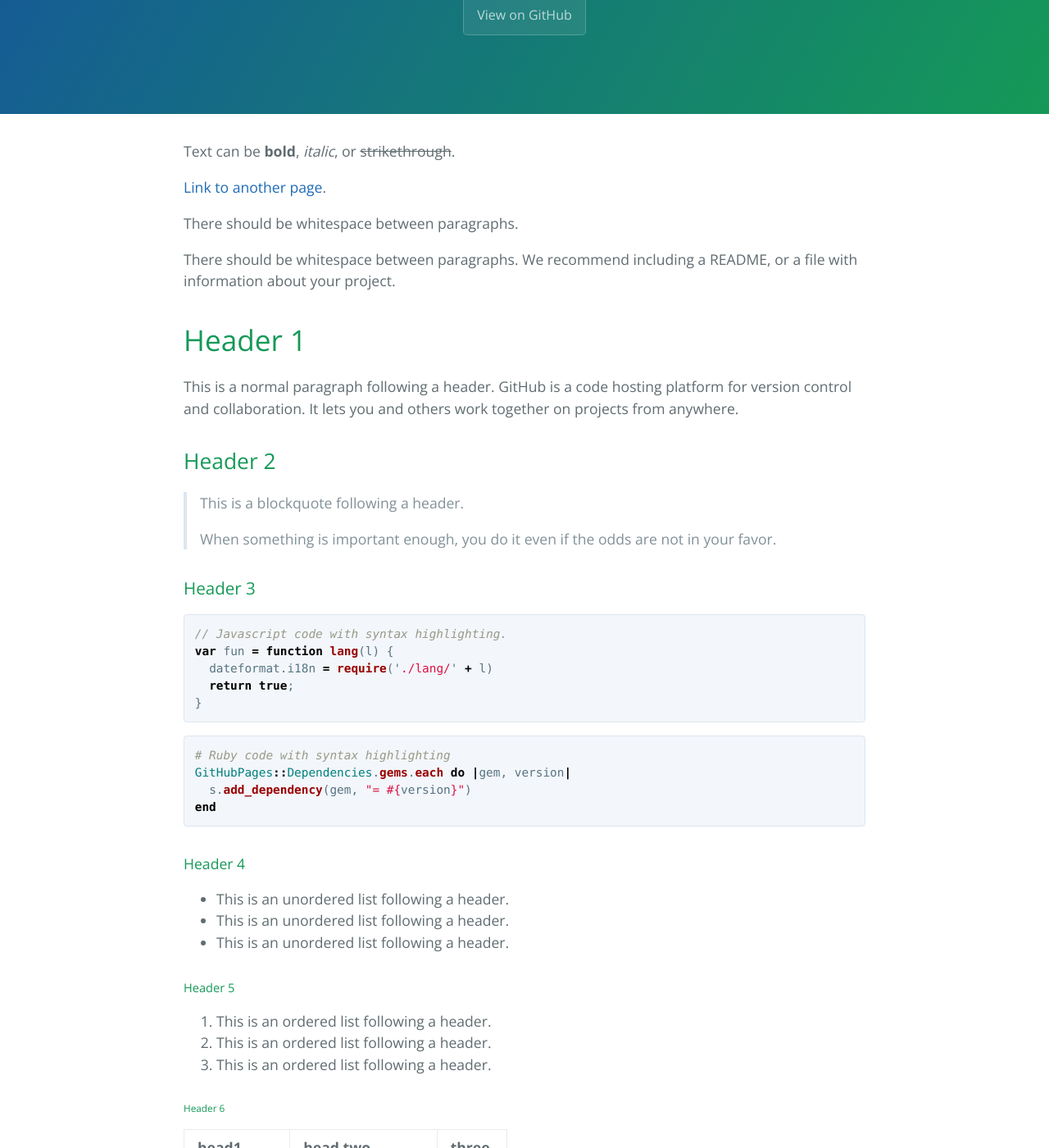
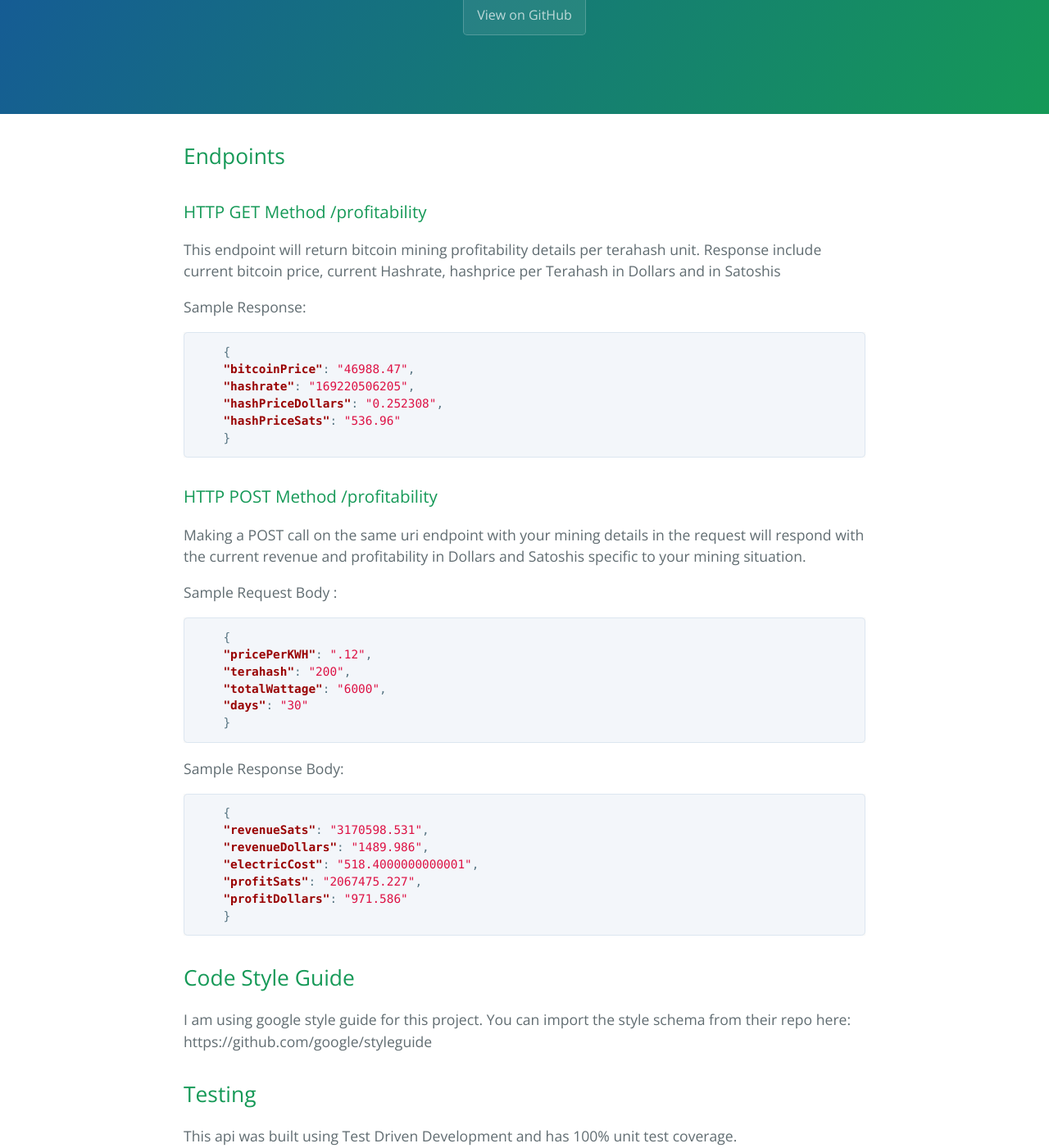
Before and after one commit to aaroncj1/btcmininginfo, a Jekyll site: the page built from docs/index.md, in a window 1280 px wide and 1400 px high, scrolled down 197 px. Shown: the whole window at 82% size. Built offline with Jekyll 4.4.1, drawn with Linux system fonts in a browser that asks for light colours; the repository's description, which GitHub fills in, is left out; our own code applies the rules of GitHub Pages for plain Markdown files; some of the changed text lies outside the part shown.

Commit message:
updated readme and page

````diff
--- a/docs/index.md
+++ b/docs/index.md
@@ -2,122 +2,53 @@
 layout: default
 ---
 
-Text can be **bold**, _italic_, or ~~strikethrough~~.
 
-[Link to another page](./another-page.html).
+## Endpoints
+### HTTP GET Method /profitability
+This endpoint will return bitcoin mining profitability details per terahash unit. Response include current bitcoin price, current Hashrate, hashprice per Terahash in Dollars and in Satoshis
 
-There should be whitespace between paragraphs.
+Sample Response:
 
-There should be whitespace between paragraphs. We recommend including a README, or a file with information about your project.
-
-# Header 1
-
-This is a normal paragraph following a header. GitHub is a code hosting platform for version control and collaboration. It lets you and others work together on projects from anywhere.
-
-## Header 2
-
-> This is a blockquote following a header.
->
-> When something is important enough, you do it even if the odds are not in your favor.
-
-### Header 3
-
-```js
-// Javascript code with syntax highlighting.
-var fun = function lang(l) {
-  dateformat.i18n = require('./lang/' + l)
-  return true;
-}
+```json
+    {
+    "bitcoinPrice": "46988.47",
+    "hashrate": "169220506205",
+    "hashPriceDollars": "0.252308",
+    "hashPriceSats": "536.96"
+    }
 ```
 
-```ruby
-# Ruby code with syntax highlighting
-GitHubPages::Dependencies.gems.each do |gem, version|
-  s.add_dependency(gem, "= #{version}")
-end
+### HTTP POST Method /profitability
+Making a POST call on the same uri endpoint with your mining details in the request will respond with the current revenue and profitability in Dollars and Satoshis specific to your mining situation.
+
+Sample Request Body :
+
+```json
+    {
+    "pricePerKWH": ".12",
+    "terahash": "200",
+    "totalWattage": "6000",
+    "days": "30"
+    }
 ```
 
-#### Header 4
+Sample Response Body:
 
-*   This is an unordered list following a header.
-*   This is an unordered list following a header.
-*   This is an unordered list following a header.
-
-##### Header 5
-
-1.  This is an ordered list following a header.
-2.  This is an ordered list following a header.
-3.  This is an ordered list following a header.
-
-###### Header 6
-
-| head1        | head two          | three |
-|:-------------|:------------------|:------|
-| ok           | good swedish fish | nice  |
-| out of stock | good and plenty   | nice  |
-| ok           | good `oreos`      | hmm   |
-| ok           | good `zoute` drop | yumm  |
-
-### There's a horizontal rule below this.
-
-* * *
-
-### Here is an unordered list:
-
-*   Item foo
-*   Item bar
-*   Item baz
-*   Item zip
-
-### And an ordered list:
-
-1.  Item one
-1.  Item two
-1.  Item three
-1.  Item four
-
-### And a nested list:
-
-- level 1 item
-  - level 2 item
-  - level 2 item
-    - level 3 item
-    - level 3 item
-- level 1 item
-  - level 2 item
-  - level 2 item
-  - level 2 item
-- level 1 item
-  - level 2 item
-  - level 2 item
-- level 1 item
-
-### Small image
-
-![Octocat](https://github.githubassets.com/images/icons/emoji/octocat.png)
-
-### Large image
-
-![Branching](https://guides.github.com/activities/hello-world/branching.png)
-
-
-### Definition lists can be used with HTML syntax.
-
-<dl>
-<dt>Name</dt>
-<dd>Godzilla</dd>
-<dt>Born</dt>
-<dd>1952</dd>
-<dt>Birthplace</dt>
-<dd>Japan</dd>
-<dt>Color</dt>
-<dd>Green</dd>
-</dl>
-
-```
-Long, single-line code blocks should not wrap. They should horizontally scroll if they are too long. This line should be long enough to demonstrate this.
+```json
+    {
+    "revenueSats": "3170598.531",
+    "revenueDollars": "1489.986",
+    "electricCost": "518.4000000000001",
+    "profitSats": "2067475.227",
+    "profitDollars": "971.586"
+    }
 ```
 
-```
-The final element.
-```
+## Code Style Guide
+I am using google style guide for this project. You can import the style schema from their repo here: https://github.com/google/styleguide
+
+## Testing
+
+This api was built using Test Driven Development and has 100% unit test coverage.
+
+In addition, there are 2 integration tests to test that each of the external REST calls are successful.
````
Also changed, not shown: README.md.
